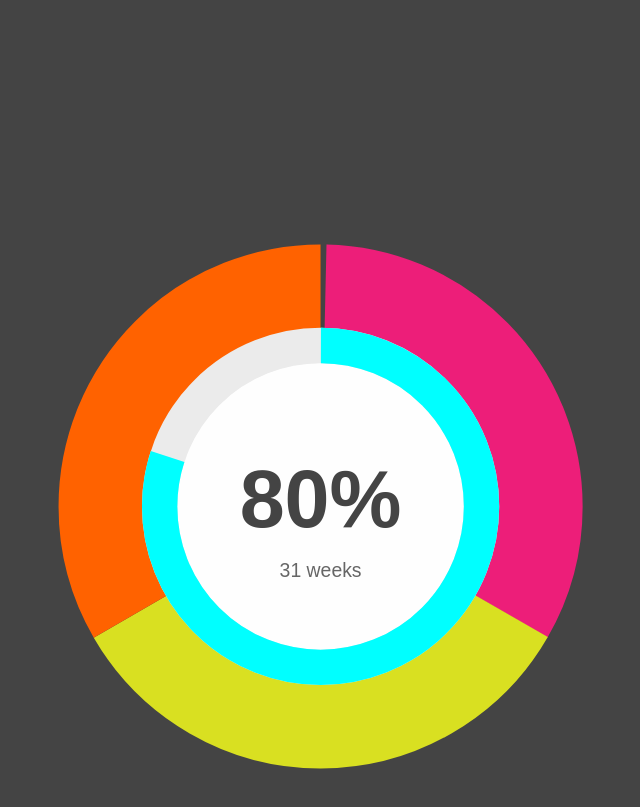
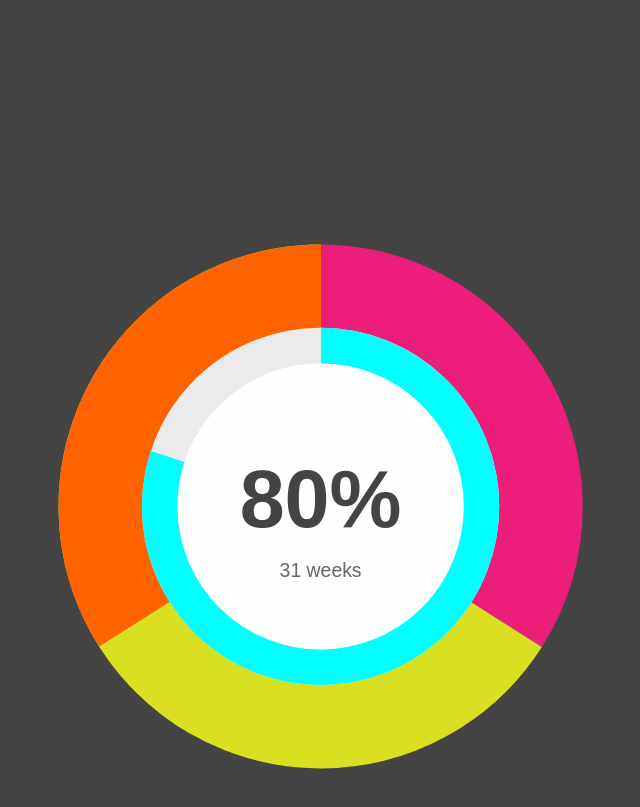
Before and after one commit to tombola/babyclock, a plain HTML site: page index.html in a window 1280 px wide. Shown: the part 103-910 px from the top of the page, without its empty margins (319-959 px from the left). Drawn offline with Linux system fonts and the light colour scheme.

Commit message:
Use dasharray to size trimesters

```diff
--- a/index.html
+++ b/index.html
@@ -12,11 +12,12 @@
     <div class="svg-item">
         <svg width="100%" height="100%" viewBox="0 0 100 100" class="donut">
             <circle class="trimester trimester-1-arc" cx="50" cy="45" r="15.91549430918954" fill="transparent"
-                stroke-dasharray="33.333 67" stroke-dashoffset="25"></circle>
+                stroke-dasharray="34 66" stroke-dashoffset="25"></circle>
             <circle class="trimester trimester-2-arc" cx="50" cy="45" r="15.91549430918954" fill="transparent"
-                stroke-dasharray="33.333 67" stroke-dashoffset="-8.3"></circle>
+                stroke-dasharray="0 34 66 0" stroke-dashoffset="25"></circle>
             <circle class="trimester trimester-3-arc" cx="50" cy="45" r="15.91549430918954" fill="transparent"
-                stroke-dasharray="33.333 67" stroke-dashoffset="-41.6333"></circle>
+                stroke-dasharray="0 66 34 0" stroke-dashoffset="25"></circle>
+
             <circle class="donut-hole" cx="50" cy="45" r="15.91549430918954" fill="transparent"></circle>
             <circle class="donut-hole" cx="50" cy="45" r="15.91549430918954" fill="transparent"></circle>
             <circle class="donut-ring" cx="50" cy="45" r="15.91549430918954" fill="transparent" stroke-width="3.5">
```
